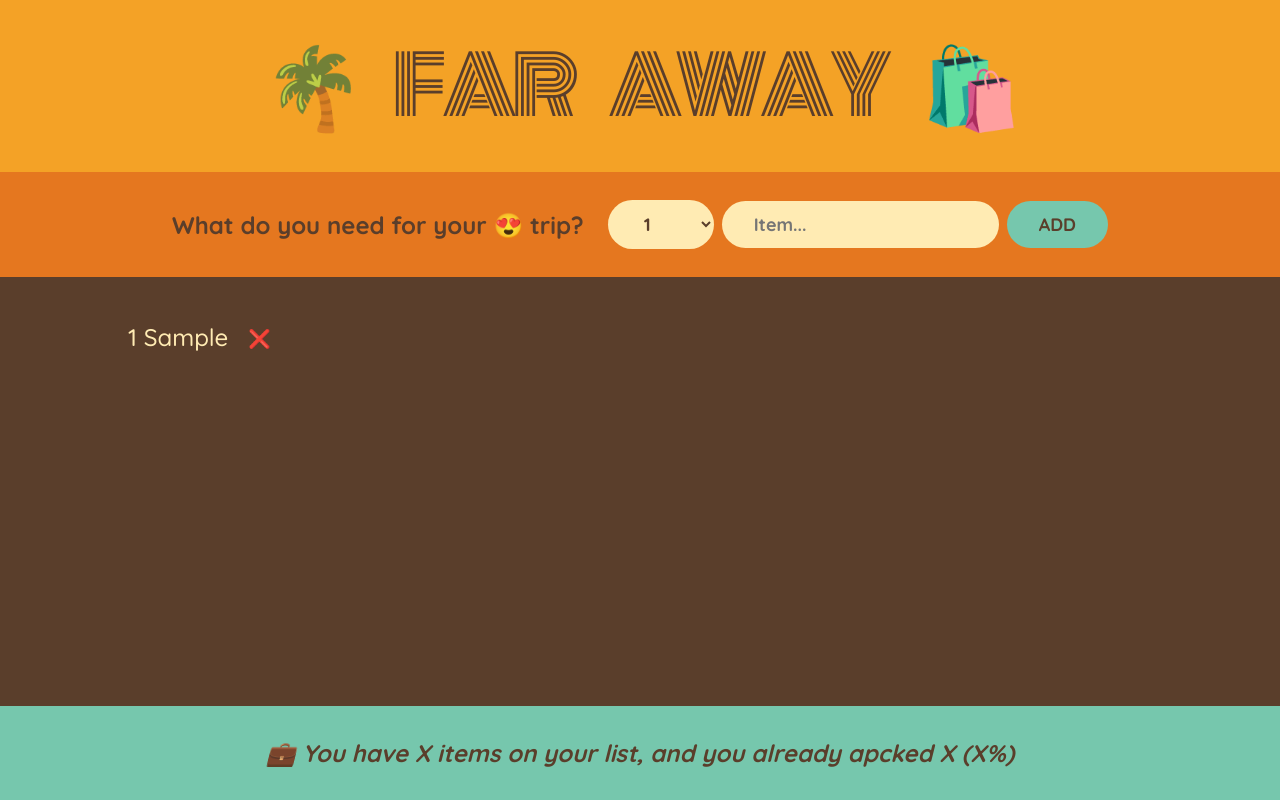
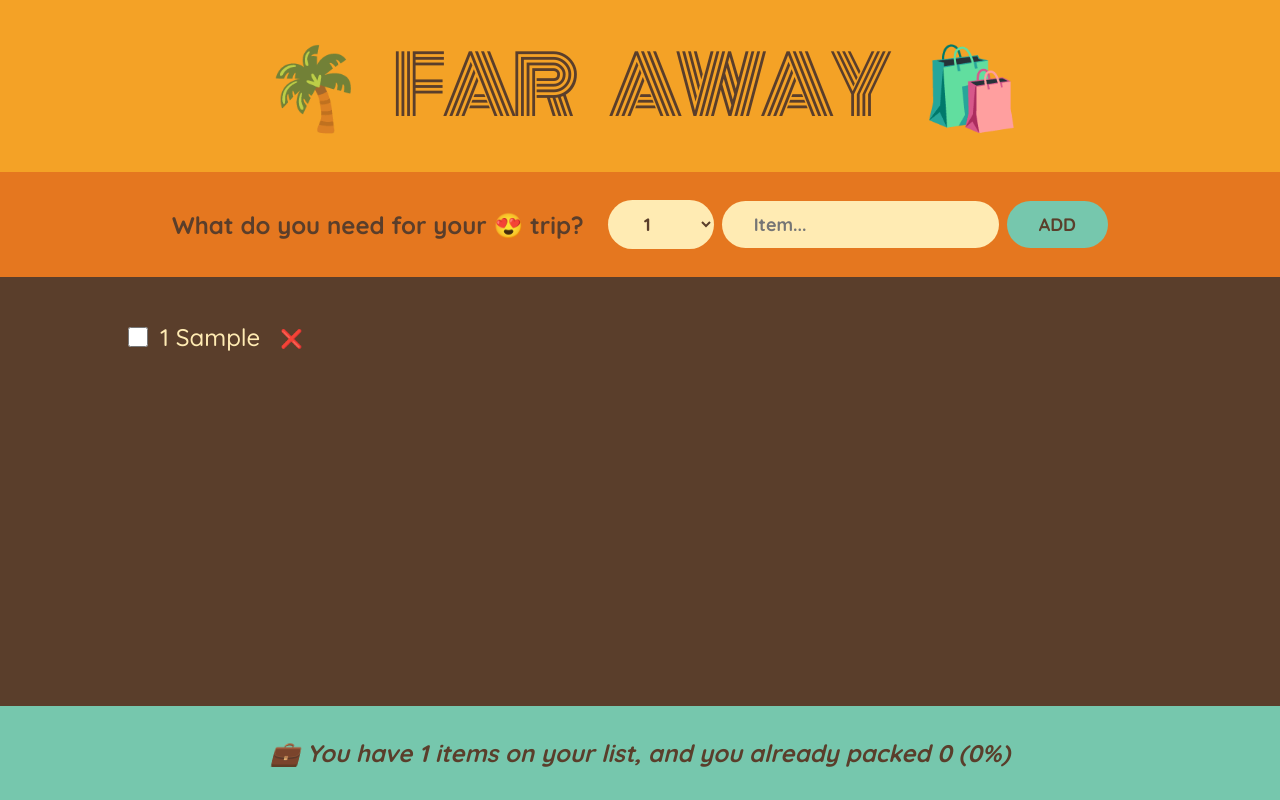
Before and after one commit to brian1puron/travel-list, a React (Create React App) app: page / in a window 1280 px wide. Both pictures are taken after typing "Sample" into the empty fields and a click on the button "ADD". Built offline with nearby package versions, Linux system fonts and the light colour scheme.

Commit message:
Adding packed functionality and stats

```diff
--- a/src/App.js
+++ b/src/App.js
@@ -1,39 +1,52 @@
 import { useState } from "react";
 
-const initialItems = [
-  { id: 1, description: "Passports", quantity: 2, packed: false },
-  { id: 2, description: "Socks", quantity: 12, packed: true },
-  { id: 3, description: "Charger", quantity: 1, packed: false },
-];
+// const initialItems = [
+//   { id: 1, description: "Passports", quantity: 2, packed: false },
+//   { id: 2, description: "Socks", quantity: 12, packed: true },
+//   { id: 3, description: "Charger", quantity: 1, packed: false },
+// ];
+///////////////////////////////////////////////////////////////////////////////////////////////////////////
+export default function App() {
+  const [items, setItems] = useState([]); // Initial state will be an empty array
 
-export default function App() {
-  const [items, setItems]= useState([]) // Initial state will be an empty array
-
-
-  function handleAddItems(item){
-    setItems(items=>[...items, item])
+  function handleAddItems(item) {
+    setItems((items) => [...items, item]);
   }
 
+  function handleDeleteItem(id) {
+    console.log(id);
+    setItems((items) => items.filter((item) => item.id !== id));
+  }
 
+  function handleToggleItem(id) {
+    console.log(id);
+    setItems((items) =>
+      items.map((item) =>
+        item.id === id ? { ...item, packed: !item.packed } : item
+      )
+    );
+  }
   return (
     <div className="app">
       <Logo />
-      <Form onAdditems={handleAddItems}/>
-      <PackingList items={items}/>
-      <Stats />
+      <Form onAdditems={handleAddItems} />
+      <PackingList
+        items={items}
+        onDeleteItems={handleDeleteItem}
+        onToggleItems={handleToggleItem}
+      />
+      <Stats items={items} />
     </div>
   );
 }
-
+///////////////////////////////////////////////////////////////////////////////////////////////////////////
 function Logo() {
   return <h1>🌴 Far Away 🛍️</h1>;
 }
-
-function Form({onAdditems}) {
+///////////////////////////////////////////////////////////////////////////////////////////////////////////
+function Form({ onAdditems }) {
   const [description, setDescription] = useState("");
   const [quantity, setQuantity] = useState(1);
-
-
 
   function handleSubmit(e) {
     e.preventDefault(); // how to stop the default of the site reloading everytime when we submit by clikcing add form
@@ -43,10 +56,10 @@
     const newItem = { description, quantity, packed: false, id: Date.now() };
     console.log(newItem);
 
-    onAdditems(newItem)
+    onAdditems(newItem);
+
     setDescription("");
     setQuantity(1);
-
   }
 
   return (
@@ -73,34 +86,59 @@
     </form>
   );
 }
-
-function PackingList({items}) {
+///////////////////////////////////////////////////////////////////////////////////////////////////////////////
+function PackingList({ items, onDeleteItems, onToggleItems }) {
   return (
     <div className="list">
       <ul>
         {items.map((item) => (
-          <Item item={item} key={item.id} />
+          <Item
+            item={item}
+            onDeleteItems={onDeleteItems}
+            onToggleItems={onToggleItems}
+            key={item.id}
+          />
         ))}
       </ul>
     </div>
   );
 }
-
-function Item({ item }) {
+///////////////////////////////////////////////////////////////////////////////////////////////////////////////
+function Item({ item, onDeleteItems, onToggleItems }) {
   return (
     <li>
+      <input
+        type="checkbox"
+        value={item.packed}
+        onChange={() => onToggleItems(item.id)}
+      />
       <span style={item.packed ? { textDecoration: "line-through" } : {}}>
         {item.quantity} {item.description}
       </span>
-      <button>❌</button>
+      <button onClick={() => onDeleteItems(item.id)}>❌</button>
     </li>
   );
 }
+////////////////////////////////////////////////////////////////////////////////////////////////////////////////
+function Stats({ items }) {
+  if (!items.length)
+    return (
+      <p className="stats">
+        <em>Start Adding some items to your packing list🚀</em>
+      </p>
+    );
 
-function Stats() {
+  const numItems = items.length;
+  const numpacked = items.filter((item) => item.packed).length;
+  const percentage = Math.round((numpacked / numItems) * 100);
+
   return (
     <footer className="stats">
-      <em> 💼 You have X items on your list, and you already apcked X (X%)</em>
+      <em>
+        {percentage === 100 //Below i gotta use `` so that the variables in $ would display correctly
+          ? "You got everything! Ready to go ✈️"
+          : `💼 You have ${numItems} items on your list, and you already packed ${numpacked} (${percentage}%) `}
+      </em>
     </footer>
   );
 }
```
